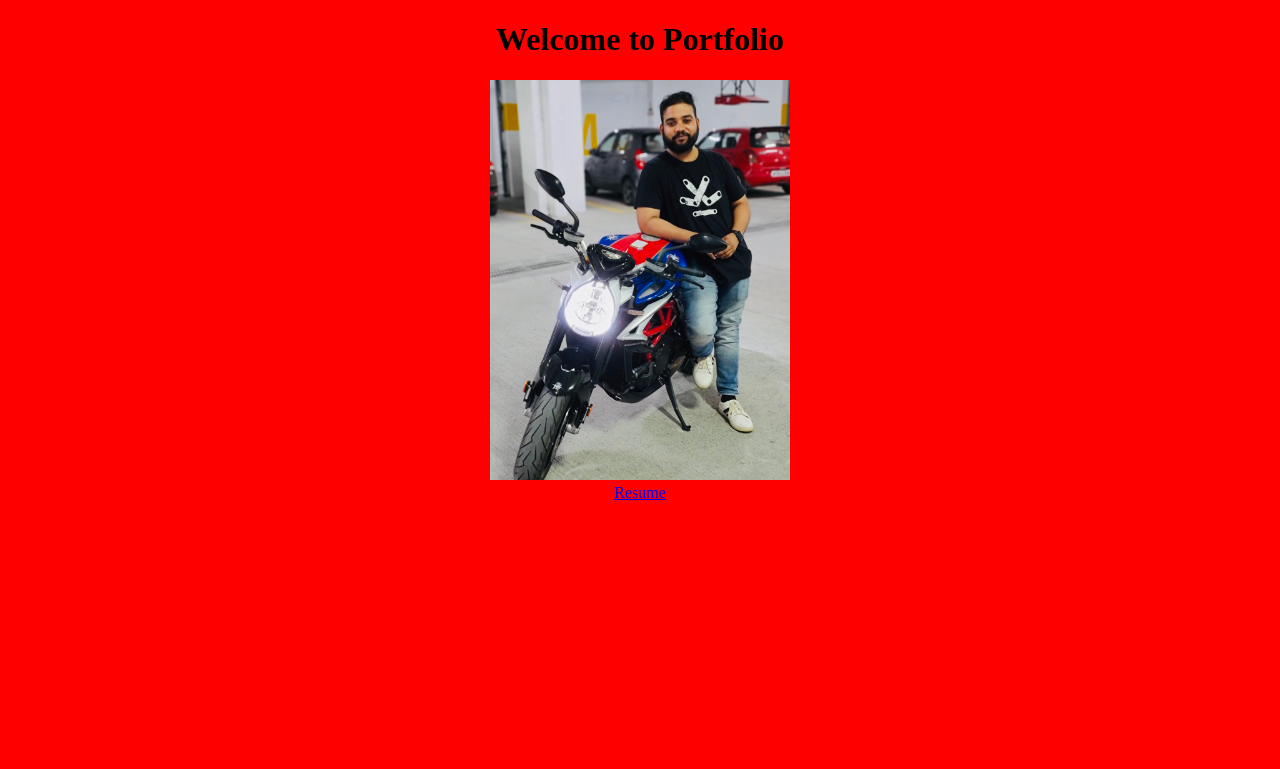
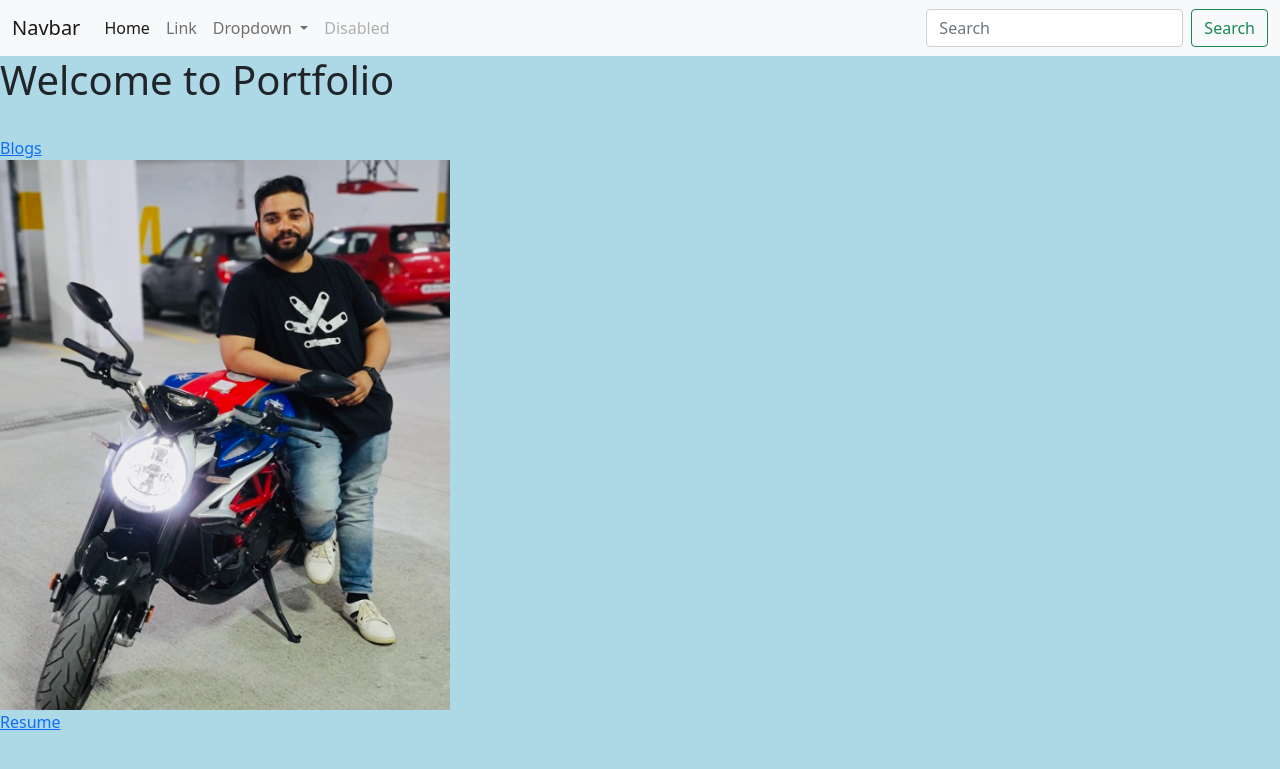
Before and after one commit to Surajkumar1992/Django_personal_portfolio, a Django app: page / in a window 1280 px wide. Shown: the top 769 px of the page. Run offline with Django 3.2, Linux system fonts and the light colour scheme; data that the repository does not hold is empty.

Commit message:
Added base templates

```diff
--- a/blog/models.py
+++ b/blog/models.py
@@ -5,3 +5,6 @@ class Blog(models.Model):
     title = models.CharField(max_length=20)
     datetime = models.DateTimeField(blank=True)
     description = models.TextField(max_length=500)
+
+    def __str__(self):
+        return self.title
--- a/blog/urls.py
+++ b/blog/urls.py
@@ -2,6 +2,9 @@
 from django.urls import path
 from . import views
 
+app_name = 'blog'
+
 urlpatterns = [
-    path('hello', views.all_blogs, name='blogs'),
+    path('', views.all_blogs, name='blogs'),
+    path('<int:blog_id>/', views.detail, name='detail'),
 ]
--- a/blog/views.py
+++ b/blog/views.py
@@ -1,7 +1,11 @@
-from django.shortcuts import render
+from django.shortcuts import render,get_object_or_404
 from .models import Blog
 # Create your views here.
 
 def all_blogs(request):
     blogs = Blog.objects.all()
     return render(request, 'blog/blog.html', {'blogs': blogs})
+
+def detail(request, blog_id):
+    blog = get_object_or_404(Blog, pk=blog_id)
+    return render(request, 'blog/detail.html', {'blogs':blog})
--- a/portfolio/models.py
+++ b/portfolio/models.py
@@ -7,3 +7,6 @@ class Project(models.Model):
     description = models.CharField(max_length=300)
     image = models.ImageField(upload_to='portfolio/images')
     url = models.URLField(max_length=200, blank=True)
+
+    def __str__(self):
+        return self.title
--- /dev/null
+++ b/portfolio/templates/portfolio/base.html
@@ -0,0 +1,62 @@
+<!doctype html>
+<html lang="en">
+  <head>
+    <!-- Required meta tags -->
+    <meta charset="utf-8">
+    <meta name="viewport" content="width=device-width, initial-scale=1">
+
+    <!-- Bootstrap CSS -->
+    <link href="https://cdn.jsdelivr.net/npm/bootstrap@5.1.0/dist/css/bootstrap.min.css" rel="stylesheet" integrity="sha384-KyZXEAg3QhqLMpG8r+8fhAXLRk2vvoC2f3B09zVXn8CA5QIVfZOJ3BCsw2P0p/We" crossorigin="anonymous">
+
+    <title>Hello, world!</title>
+  </head>
+  <body style="background: lightblue">
+    <nav class="navbar navbar-expand-lg navbar-light bg-light">
+  <div class="container-fluid">
+    <a class="navbar-brand" href="#">Navbar</a>
+    <button class="navbar-toggler" type="button" data-bs-toggle="collapse" data-bs-target="#navbarSupportedContent" aria-controls="navbarSupportedContent" aria-expanded="false" aria-label="Toggle navigation">
+      <span class="navbar-toggler-icon"></span>
+    </button>
+    <div class="collapse navbar-collapse" id="navbarSupportedContent">
+      <ul class="navbar-nav me-auto mb-2 mb-lg-0">
+        <li class="nav-item">
+          <a class="nav-link active" aria-current="page" href="#">Home</a>
+        </li>
+        <li class="nav-item">
+          <a class="nav-link" href="#">Link</a>
+        </li>
+        <li class="nav-item dropdown">
+          <a class="nav-link dropdown-toggle" href="#" id="navbarDropdown" role="button" data-bs-toggle="dropdown" aria-expanded="false">
+            Dropdown
+          </a>
+          <ul class="dropdown-menu" aria-labelledby="navbarDropdown">
+            <li><a class="dropdown-item" href="#">Action</a></li>
+            <li><a class="dropdown-item" href="#">Another action</a></li>
+            <li><hr class="dropdown-divider"></li>
+            <li><a class="dropdown-item" href="#">Something else here</a></li>
+          </ul>
+        </li>
+        <li class="nav-item">
+          <a class="nav-link disabled" href="#" tabindex="-1" aria-disabled="true">Disabled</a>
+        </li>
+      </ul>
+      <form class="d-flex">
+        <input class="form-control me-2" type="search" placeholder="Search" aria-label="Search">
+        <button class="btn btn-outline-success" type="submit">Search</button>
+      </form>
+    </div>
+  </div>
+</nav>
+    {% block content %}{% endblock %}
+    <!-- Optional JavaScript; choose one of the two! -->
+
+    <!-- Option 1: Bootstrap Bundle with Popper -->
+    <script src="https://cdn.jsdelivr.net/npm/bootstrap@5.1.0/dist/js/bootstrap.bundle.min.js" integrity="sha384-U1DAWAznBHeqEIlVSCgzq+c9gqGAJn5c/t99JyeKa9xxaYpSvHU5awsuZVVFIhvj" crossorigin="anonymous"></script>
+
+    <!-- Option 2: Separate Popper and Bootstrap JS -->
+    <!--
+    <script src="https://cdn.jsdelivr.net/npm/@popperjs/core@2.9.3/dist/umd/popper.min.js" integrity="sha384-eMNCOe7tC1doHpGoWe/6oMVemdAVTMs2xqW4mwXrXsW0L84Iytr2wi5v2QjrP/xp" crossorigin="anonymous"></script>
+    <script src="https://cdn.jsdelivr.net/npm/bootstrap@5.1.0/dist/js/bootstrap.min.js" integrity="sha384-cn7l7gDp0eyniUwwAZgrzD06kc/tftFf19TOAs2zVinnD/C7E91j9yyk5//jjpt/" crossorigin="anonymous"></script>
+    -->
+  </body>
+</html>
--- a/portfolio/templates/portfolio/home.html
+++ b/portfolio/templates/portfolio/home.html
@@ -1,14 +1,11 @@
-<!DOCTYPE html>
-<html lang="en">
-<head>
-    <meta charset="UTF-8">
-    <title>Portfolio Homepage</title>
-</head>
-<body style="background-color: red">
-     <center>
+{% extends 'portfolio/base.html' %}
+{% block content %}
        <h1> Welcome to Portfolio </h1>
+         <br>
          {% load static %}
-         <img src="{% static 'portfolio/Suraj.jpeg' %}" height="400">
+         <a href="{% url 'blog:blogs' %}">Blogs</a>
+         <br>
+         <img src="{% static 'portfolio/Suraj.jpeg' %}" height="550" width="450">
          <br>
          <a href="{% static 'portfolio/SurajKumarBiswal_Resume.pdf' %}">Resume</a>
          <h2> {% for project in projects %}
@@ -26,6 +23,5 @@
              {% endif %}
              {% endfor %}
          </h2>
-     </center>
-</body>
-</html>
+
+{% endblock %}
--- a/portfolio/views.py
+++ b/portfolio/views.py
@@ -1,5 +1,6 @@
 from django.shortcuts import render
 from .models import Project
+
 # Create your views here.
 
 def home(request):
```
Also changed, not shown: blog/templates/blog/blog.html (+6 -14 lines), blog/templates/blog/detail.html (added, +7 -0 lines).
